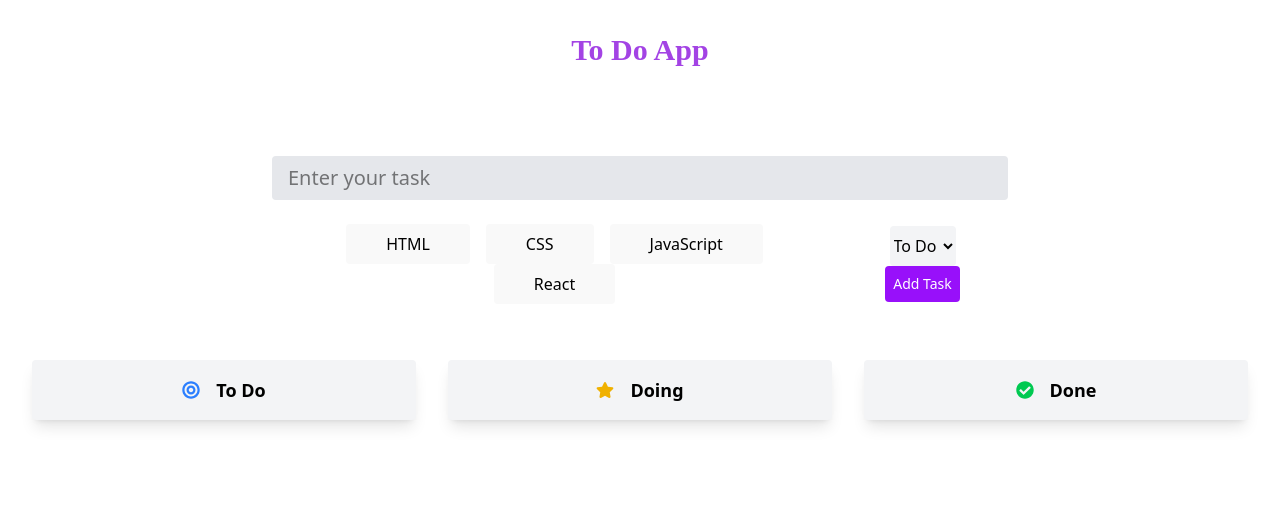
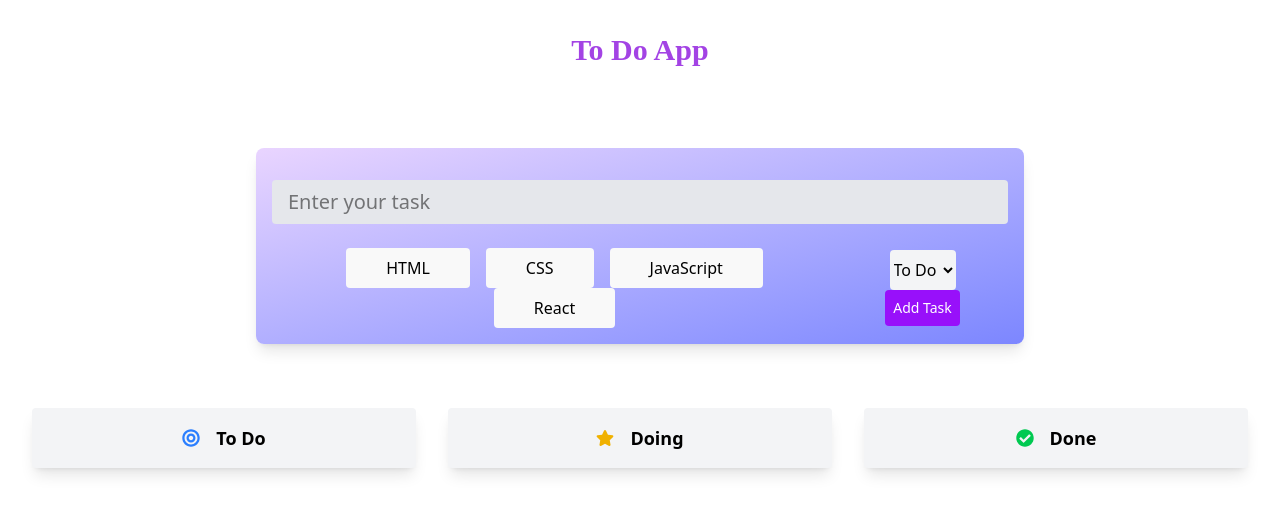
Before and after one commit to SonuThapaMagar/To-Do-App, a React (Vite) app: page / in a window 1280 px wide. Shown: the top 514 px of the page. Built offline with nearby package versions, Linux system fonts and the light colour scheme.

Commit message:
Styles added in TaskForm

```diff
--- a/src/components/TaskForm.jsx
+++ b/src/components/TaskForm.jsx
@@ -37,8 +37,8 @@ const TaskForm = ({ setTasks }) => {
 
 
   return (
-    <header className="flex justify-center items-center mx-auto text-center py-6 mt-12">
-      <form onSubmit={handleSubmit} className="w-full max-w-3xl space-y-6 px-4 rounded">
+    <header className="flex justify-center items-center mx-auto text-center py-8 mt-12">
+      <form onSubmit={handleSubmit} className="w-full max-w-3xl space-y-6 p-4 rounded-lg shadow-lg bg-gradient-to-br from-purple-200 to-indigo-400 text-black">
         <input
           type="text"
           name="task"
```
